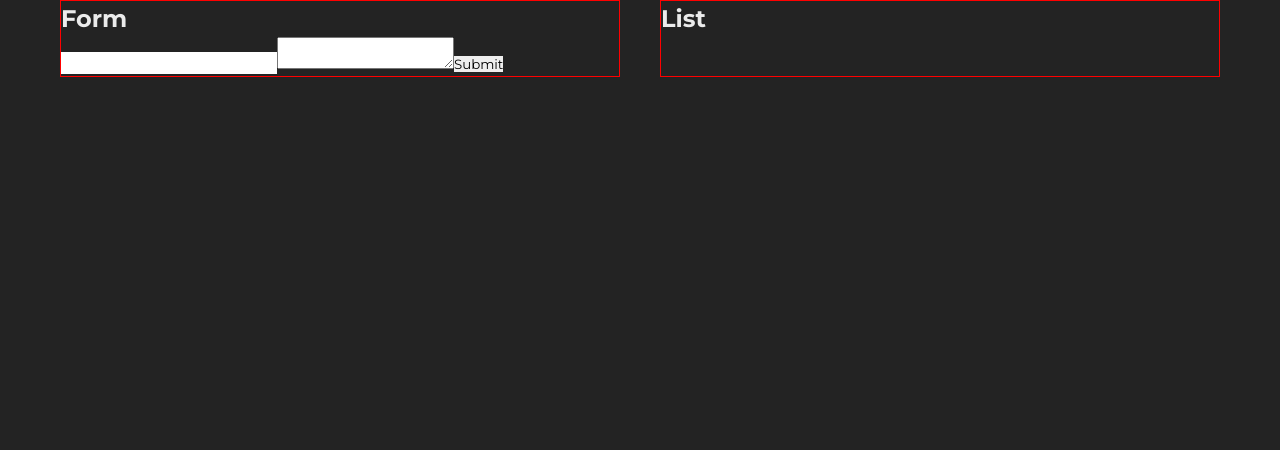
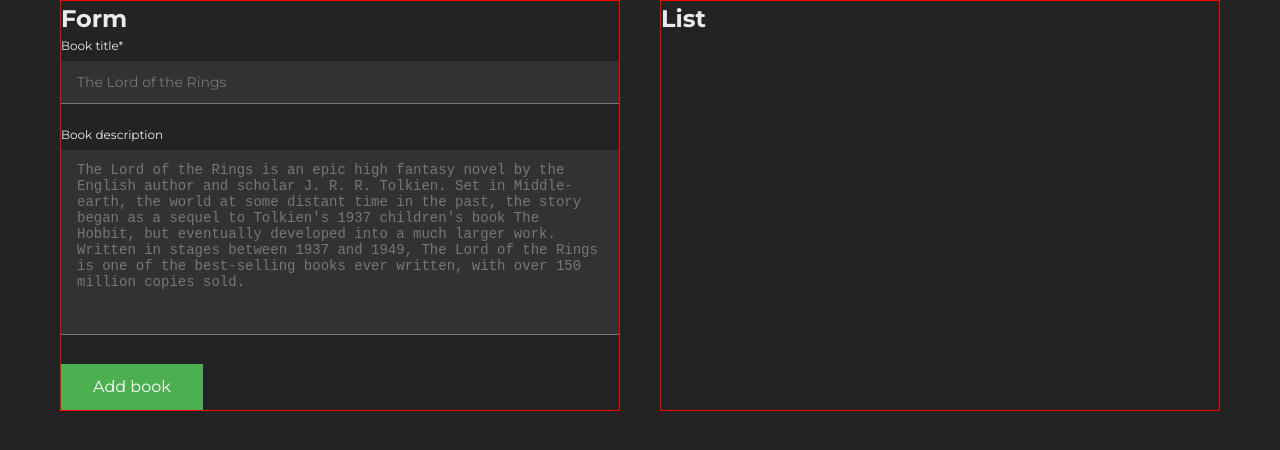
Before and after one commit to Darken141/book-storage, a Next.js app in the folder client/: page / in a window 1280 px wide. Shown: the top 450 px of the page. Built offline with nearby package versions, Linux system fonts and the light colour scheme.

Commit message:
create BookForm component

```diff
--- a/client/src/components/book-form/book-form.component.tsx
+++ b/client/src/components/book-form/book-form.component.tsx
@@ -1,5 +1,18 @@
 'use client'
-import { Formik } from 'formik'
+import { useFormik } from 'formik'
+
+import { useEffect } from 'react'
+import Input from '@/components/input/input.component'
+import Textarea from '@/components/textarea/textarea.component'
+import Button from '@/components/button/button.component'
+
+import { useAppDispatch, useAppSelector } from '@/redux/hooks.redux'
+import {
+  addBook,
+  updateBook,
+  clearSelectedBook,
+} from '@/redux/features/book-storage.feature'
+import { setIsUpdating } from '@/redux/features/config.feature'
 
 export interface IInitialValues {
   title: string
@@ -7,51 +20,80 @@ export interface IInitialValues {
 }
 
 export default function BookForm() {
+  const {
+    configReducer: { isUpdating },
+    bookStorageReducer: { selectedBook },
+  } = useAppSelector((state) => state)
+
   const initialValues: IInitialValues = {
     title: '',
     description: '',
   }
 
+  const formik = useFormik({
+    initialValues: initialValues,
+    onSubmit: (values, { setSubmitting, resetForm }) => {
+      if (isUpdating && selectedBook) {
+        dispatch(
+          updateBook({
+            id: selectedBook?.id,
+            ...values,
+          })
+        )
+        dispatch(clearSelectedBook())
+        dispatch(setIsUpdating(false))
+      } else {
+        dispatch(
+          addBook({
+            id: Date.now().toString(),
+            ...values,
+          })
+        )
+      }
+
+      resetForm()
+      setSubmitting(false)
+    },
+  })
+
+  const { setValues } = formik
+  const dispatch = useAppDispatch()
+
+  useEffect(() => {
+    if (isUpdating && selectedBook) {
+      setValues({
+        title: selectedBook.title,
+        description: selectedBook.description,
+      })
+    }
+  }, [isUpdating, selectedBook, setValues])
+
   return (
-    <Formik
-      initialValues={initialValues}
-      onSubmit={(values, { setSubmitting }) => {
-        setTimeout(() => {
-          alert(JSON.stringify(values, null, 2))
-          setSubmitting(false)
-        }, 400)
-      }}
-    >
-      {({
-        values,
-        errors,
-        touched,
-        handleChange,
-        handleBlur,
-        handleSubmit,
-        isSubmitting,
-      }) => (
-        <form onSubmit={handleSubmit}>
-          <input
+    <form onSubmit={formik.handleSubmit}>
+      <Input
         type="text"
         name="title"
-            onChange={handleChange}
-            onBlur={handleBlur}
-            value={values.title}
+        onChange={formik.handleChange}
+        onBlur={formik.handleBlur}
+        value={formik.values.title}
+        err={formik.errors.title}
+        label="Book title*"
+        placeholder="The Lord of the Rings"
+        required
       />
-          {errors.title && touched.title && errors.title}
-          <textarea
+      <Textarea
         name="description"
-            onChange={handleChange}
-            onBlur={handleBlur}
-            value={values.description}
+        onChange={formik.handleChange}
+        onBlur={formik.handleBlur}
+        value={formik.values.description}
+        err={formik.errors.description}
+        label="Book description"
+        placeholder="The Lord of the Rings is an epic high fantasy novel by the English author and scholar J. R. R. Tolkien. Set in Middle-earth, the world at some distant time in the past, the story began as a sequel to Tolkien's 1937 children's book The Hobbit, but eventually developed into a much larger work. Written in stages between 1937 and 1949, The Lord of the Rings is one of the best-selling books ever written, with over 150 million copies sold."
+        rows={10}
       />
-          {errors.description && touched.description && errors.description}
-          <button type="submit" disabled={isSubmitting}>
-            Submit
-          </button>
+      <Button type="submit" disabled={formik.isSubmitting}>
+        {isUpdating ? 'Update book' : 'Add book'}
+      </Button>
     </form>
-      )}
-    </Formik>
   )
 }
```
Lines whose indentation alone changed are shown as unchanged.
